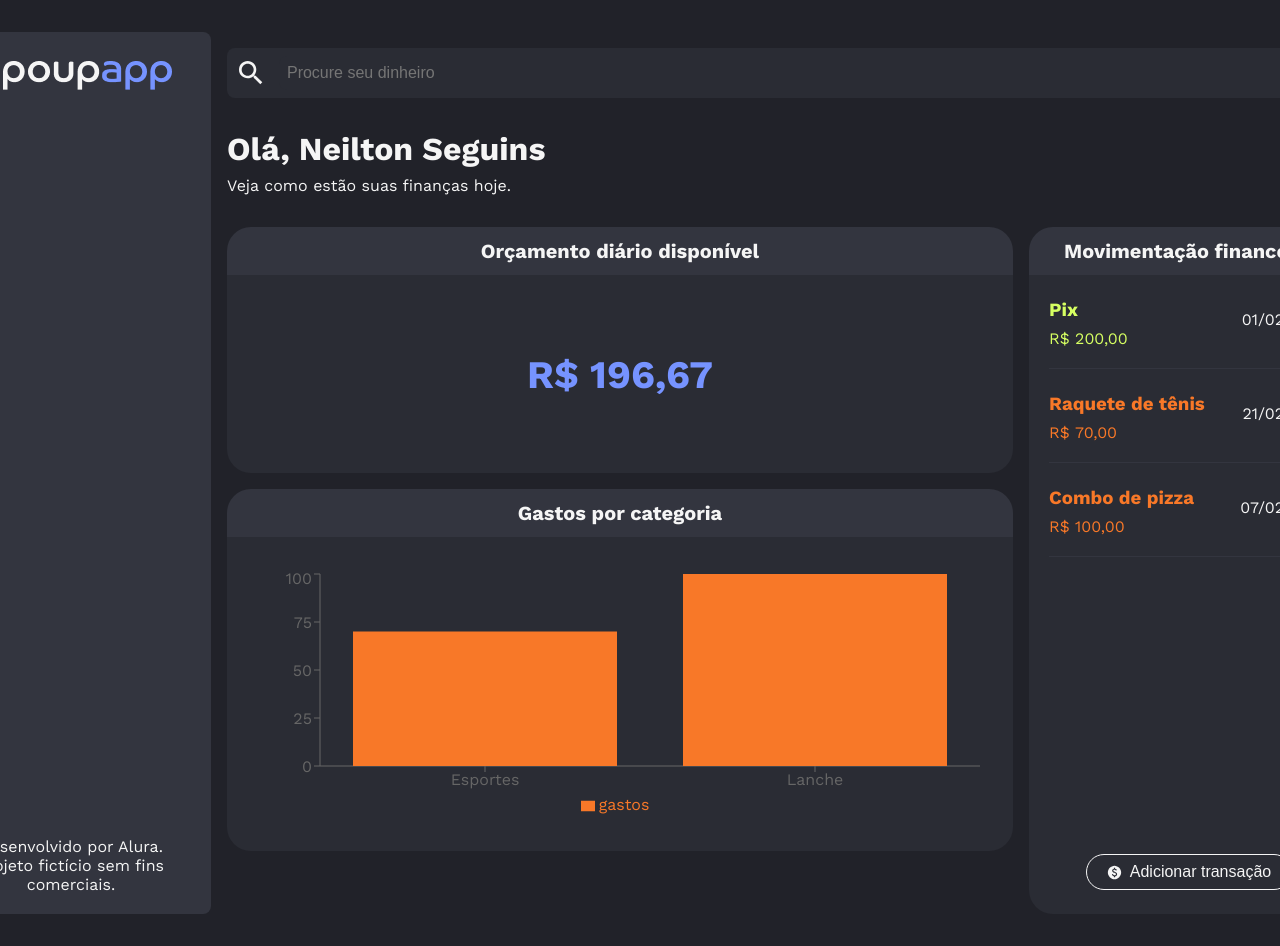
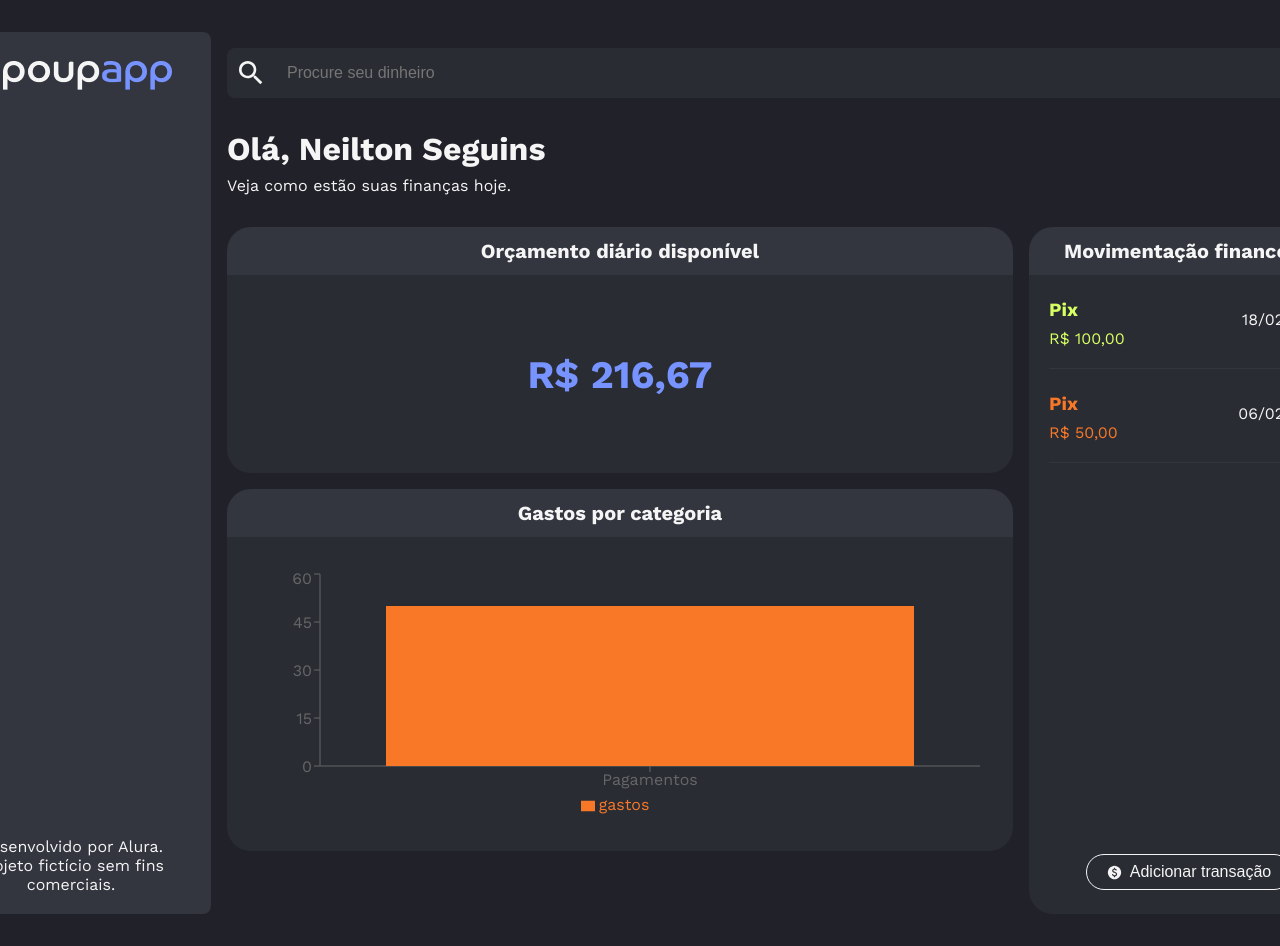
Before and after one commit to NeiltonSeguins/poupapp-ts, a React (Vite) app: page /home in a window 1280 px wide. Shown: the top 946 px of the page. Built offline with nearby package versions, Linux system fonts and the light colour scheme; data requests are answered from the project's data file.

Commit message:
fix: Últimos ajustes

```diff
--- a/db.json
+++ b/db.json
@@ -1,39 +1,30 @@
 {
   "usuarios": [
     {
-      "id": "c841",
+      "id": "5b9e",
       "nome": "Neilton Seguins",
       "renda": "5000",
-      "orcamentoDiario": 196.66666666666666
+      "orcamentoDiario": 216.66666666666666
     }
   ],
   "transacoes": [
     {
-      "id": "94dc",
+      "id": "e220",
       "nome": "Pix",
-      "valor": 200,
+      "valor": 100,
       "tipo": "receita",
       "categoria": "Pagamentos",
-      "data": "2025-02-01",
-      "userId": "c841"
+      "data": "2025-02-18",
+      "userId": "5b9e"
     },
     {
-      "id": "64ea",
-      "nome": "Raquete de tênis",
-      "valor": 70,
+      "id": "8786",
+      "nome": "Pix",
+      "valor": 50,
       "tipo": "despesa",
-      "categoria": "Esportes",
-      "data": "2025-02-21",
-      "userId": "c841"
-    },
-    {
-      "id": "2ae5",
-      "nome": "Combo de pizza",
-      "valor": 100,
-      "tipo": "despesa",
-      "categoria": "Lanche",
-      "data": "2025-02-07",
-      "userId": "c841"
+      "categoria": "Pagamentos",
+      "data": "2025-02-06",
+      "userId": "5b9e"
     }
   ]
 }
--- a/package.json
+++ b/package.json
@@ -8,7 +8,7 @@
     "build": "tsc -b && vite build",
     "lint": "eslint .",
     "preview": "vite preview",
-    "server": "json-server --watch db.json --port 5000"
+    "server": "json-server db.json --port 3000"
   },
   "dependencies": {
     "axios": "^1.7.9",
--- a/src/api/index.ts
+++ b/src/api/index.ts
@@ -2,7 +2,7 @@ import axios from "axios";
 import { ITransacao, Usuario } from "../types";
 
 const api = axios.create({
-  baseURL: "http://localhost:5000",
+  baseURL: "http://localhost:3000",
 });
 
 // Usuários
--- a/src/components/Transacoes/index.tsx
+++ b/src/components/Transacoes/index.tsx
@@ -44,10 +44,10 @@ const Transacoes = () => {
 
   const { transacoes, criarTransacao } = useAppContext();
 
-  const [novaTransacao, setNovaTransacao] = useState<Omit<ITransacao, "id">>({
+  const [novaTransacao, setNovaTransacao] = useState<Omit<ITransacao, "id" | "userId">>({
     nome: "",
     valor: 0,
-    tipo: "",
+    tipo: "receita",
     categoria: "",
     data: "",
   });
@@ -65,7 +65,7 @@ const Transacoes = () => {
       setNovaTransacao({
         nome: "",
         valor: 0,
-        tipo: "",
+        tipo: "receita",
         categoria: "",
         data: "",
       });
```
